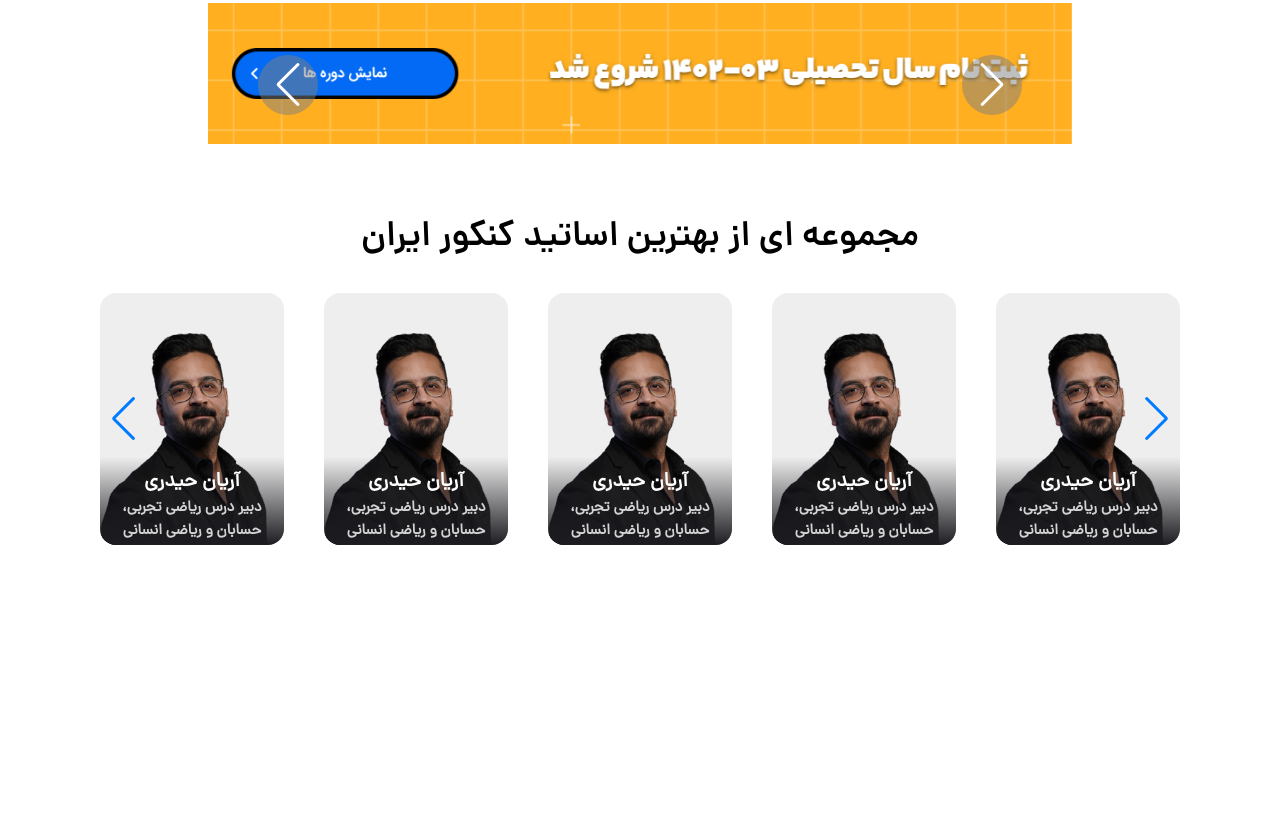
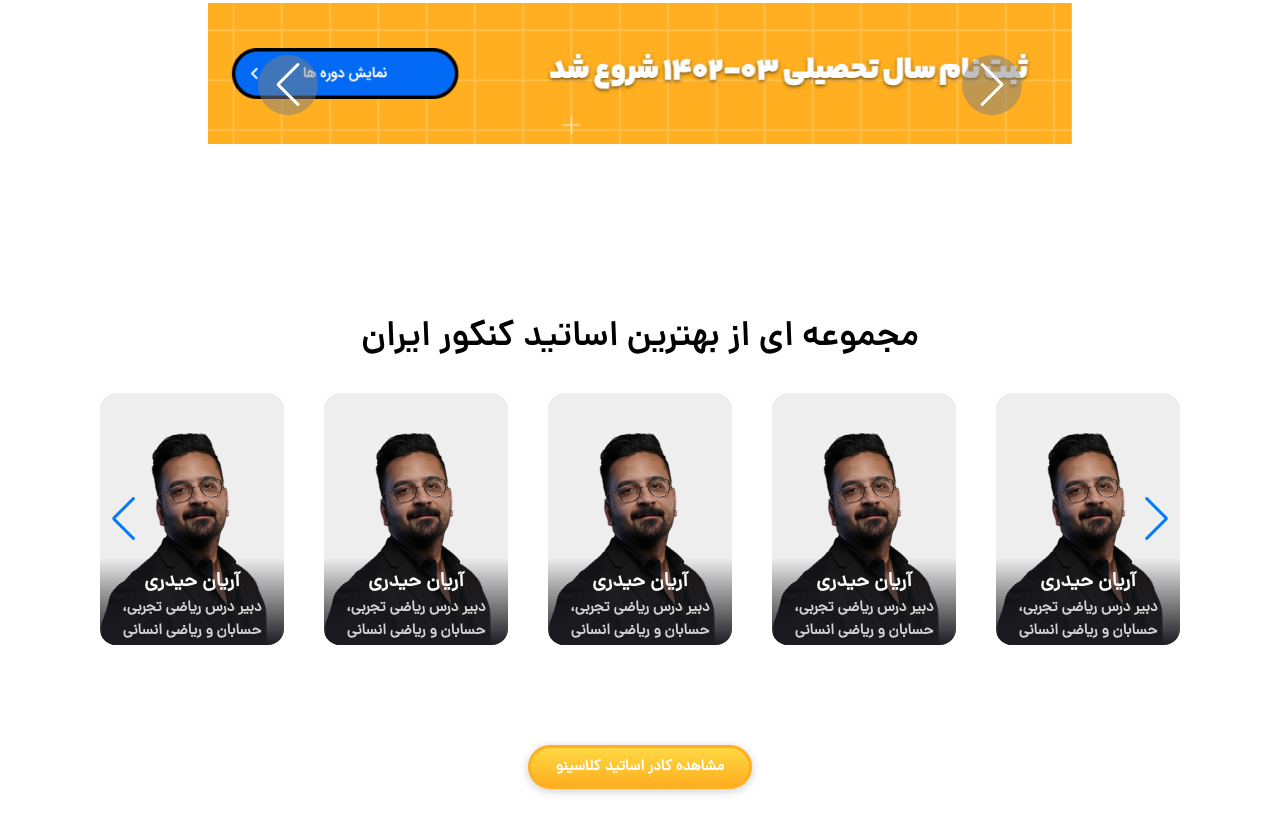
Before and after one commit to pouya-mirzaei/classino-landing-page, a website: page index.html in a window 1280 px wide. Shown: the part 1466-2298 px from the top of the page. Drawn offline with Linux system fonts and the light colour scheme.

Commit message:
update : completed the professors section

```diff
--- a/index.html
+++ b/index.html
@@ -27,7 +27,7 @@
                 <span class="txt txt-big txt-white">رزور انتخاب رشته کنکور 1402 شروع شد</span>
               </div>
               <div>
-                <button class="btn btn-orange">توضیحات بیشتر</button>
+                <button class="btn btn-secondary">توضیحات بیشتر</button>
               </div>
             </div>
           </div>
@@ -250,7 +250,7 @@
 
       <!-- professors section -->
 
-      <section class="professors-section">
+      <section class="professors-section u-margin-top-huge">
         <h2 class="heading-secondary u-text-center">مجموعه ای از بهترین اساتید کنکور ایران</h2>
 
         <div class="swiper professors">
@@ -359,6 +359,8 @@
           <div class="swiper-button-next"></div>
           <div class="swiper-button-prev"></div>
         </div>
+
+        <button class="btn btn-secondary btn-white u-margin-top-big">مشاهده کادر اساتید کلاسینو</button>
       </section>
     </main>
 
--- a/sass/base/_base.scss
+++ b/sass/base/_base.scss
@@ -30,7 +30,7 @@ body {
 }
 
 main {
-  padding: 0 10rem !important;
+  padding: 0 10rem;
 
   @include responsive(large) {
     padding: 0;
--- a/sass/components/_buttons.scss
+++ b/sass/components/_buttons.scss
@@ -7,6 +7,23 @@
   box-shadow: 0 0.2rem 1rem rgba(0, 0, 0, 0.2);
   border-radius: var(--border-radius-400);
   transition: all 0.4;
+
+  &-secondary {
+    background-image: linear-gradient(180deg, var(--color-secondary-2), var(--color-secondary-1));
+    border: 3px solid var(--color-secondary-1);
+  }
+
+  &:hover {
+    box-shadow: 0 1rem 2rem rgba(0, 0, 0, 0.2);
+  }
+
+  // colors
+
+  &-white {
+    color: var(--color-white);
+  }
+
+  // bg colors
 
   &-primary {
     background-color: var(--color-primary-1);
@@ -23,13 +40,4 @@
       }
     }
   }
-
-  &-orange {
-    background-image: linear-gradient(180deg, var(--color-secondary-2), var(--color-secondary-1));
-    border: 3px solid var(--color-secondary-1);
-  }
-
-  &:hover {
-    box-shadow: 0 1rem 2rem rgba(0, 0, 0, 0.2);
-  }
 }
```
Also changed, not shown: css/styles.css.
